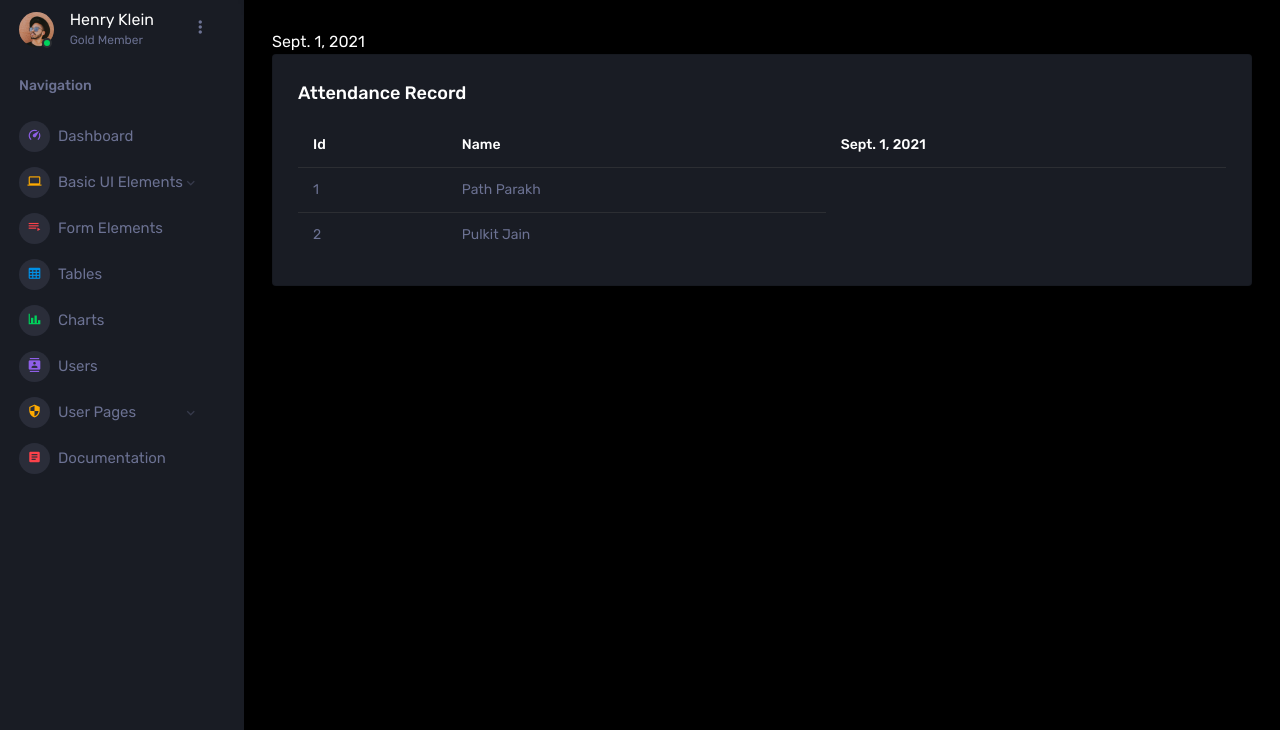
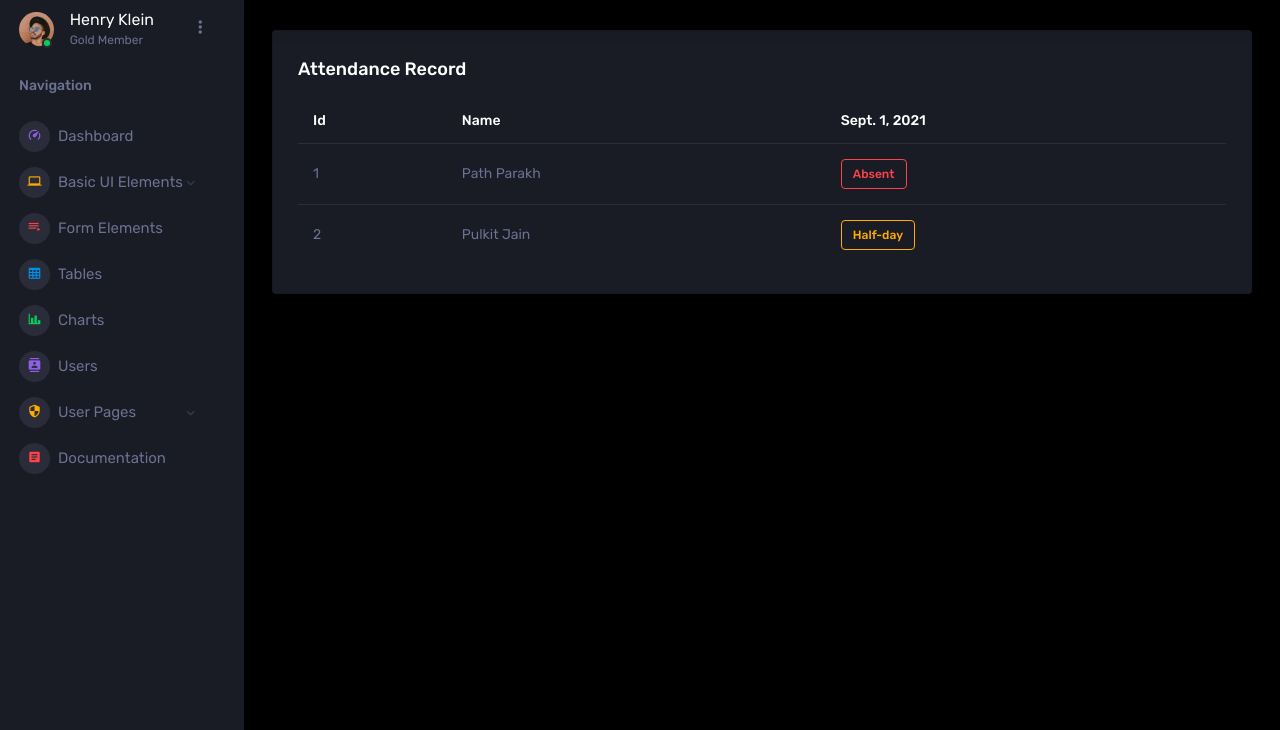
Before and after one commit to PathParakh/attendance, a Django app: page / in a window 1280 px wide. Shown: the part 70-800 px from the top of the page. Run offline with Django 3.2, Linux system fonts and the light colour scheme; data comes from the database, SQL or seed files in the repository; both versions use the stored data as it was after the commit; some libraries are stand-ins or nearby versions.

Commit message:
good day

```diff
--- a/salary/templates/salary/index.html
+++ b/salary/templates/salary/index.html
@@ -185,9 +185,6 @@
         </div>
         {% endif %}
 
-        {% for unique_date in unique_dates%}
-        {{unique_date}}
-        {% endfor %}
         <div class="row ">
             <div class="col-12 grid-margin">
                 <div class="card">
@@ -212,8 +209,24 @@
                                         {% for unique_date in unique_dates%}
                                         {% for attendances in attendance%}
                                         {% if attendances.date == unique_date %}
-                                                        {% if attendances.staff_id == staffs.id %}
-                                                            <td>{{ attendances.attendance }}</td>
+                                        {% if attendances.staff_id|add:0 == staffs.id|add:0 %}
+                                        {% if attendances.attendance == 'half-day'%}
+                                        <td>
+                                            <div class="badge badge-outline-warning">Half-day</div>
+                                        </td>
+                                        {% elif attendances.attendance == 'present'%}
+                                        <td>
+                                            <div class="badge badge-outline-success">Present</div>
+                                        </td>
+                                        {% elif attendances.attendance == 'absent'%}
+                                        <td>
+                                            <div class="badge badge-outline-danger">Absent</div>
+                                        </td>
+                                        {% elif attendances.attendance == 'not_entered'%}
+                                        <td>
+                                            <div class="badge badge-outline-primary">Not Entered</div>
+                                        </td>
+                                        {% endif %}
                                         {% endif %}
                                         {% endif %}
                                         {% endfor %}
@@ -227,6 +240,33 @@
                 </div>
             </div>
         </div>
+        {% comment %} <div class="row">
+            {% for staffs in staff %}
+                <div class="col-xl-3 col-sm-6 grid-margin stretch-card">
+                    <div class="card">
+                        <div class="card-body">
+                            <div class="row">
+                                <div class="col-12">
+                                    <div class="d-flex align-items-center align-self-start" style='float:right'>
+                                        <svg width="16" height="16" fill="currentColor" class="bi bi-pencil-square text-success" viewBox="0 0 16 16">
+                                            <path d="M15.502 1.94a.5.5 0 0 1 0 .706L14.459 3.69l-2-2L13.502.646a.5.5 0 0 1 .707 0l1.293 1.293zm-1.75 2.456-2-2L4.939 9.21a.5.5 0 0 0-.121.196l-.805 2.414a.25.25 0 0 0 .316.316l2.414-.805a.5.5 0 0 0 .196-.12l6.813-6.814z"/>
+                                            <path fill-rule="evenodd" d="M1 13.5A1.5 1.5 0 0 0 2.5 15h11a1.5 1.5 0 0 0 1.5-1.5v-6a.5.5 0 0 0-1 0v6a.5.5 0 0 1-.5.5h-11a.5.5 0 0 1-.5-.5v-11a.5.5 0 0 1 .5-.5H9a.5.5 0 0 0 0-1H2.5A1.5 1.5 0 0 0 1 2.5v11z"/>
+                                        </svg>
+                                    </div>
+                                    <div class="d-flex align-items-center align-self-start">
+                                        <h3 class="mb-0 " style="font-size: 1.3rem">{{staffs.name}}</h3>
+                                    </div>
+                                    <div class="d-flex align-items-center align-self-start">
+                                        <p class="text-success mb-0 font-weight-medium" style='float: right'>{{staffs.number}}</p>
+                                    </div>
+                                </div>
+                            </div>
+                            <h6 class=" font-weight-normal text-info">{{staffs.role}}</h6>
+                        </div>
+                    </div>
+                </div>
+            {% endfor %}
+        </div> {% endcomment %}
     </div>
 </div>
 <script>
--- a/salary/views.py
+++ b/salary/views.py
@@ -16,15 +16,9 @@ def index(request):
 
     attendances = attendance.objects.all()
     amounts = amount.objects.all()
-    # count_id = staff.objects.latest('id')
     date = datetime.date.today()
-
-    # z = []
-    # for attendances in attendance.objects.values('date') :
-    #     z.append(attendances)
-    #     print([item for item, count in collections.Counter(z).items() if count > 1])
-    # print([item for item, count in collections.Counter(z).items() if count > 1])
     unique_dates = list({a.date for a in attendances})
+    unique_dates.sort()
     if request.method == "POST" :
         for i in a :
             print(i)
@@ -55,6 +49,9 @@ def index(request):
 
 
 def user(request):
+    attendances = attendance.objects.all()
+    unique_dates = list({a.date for a in attendances})
+    unique_dates.sort()
     if request.method == "POST" :
         name = request.POST['name']
         role = request.POST['role']
@@ -65,5 +62,12 @@ def user(request):
 
         ins = staff(name=name, role=role, salary=salary, address=address, date=date, number=number)
         ins.save()
+        for unique_date in unique_dates :
+            staff_id = ins.id
+            attendances = 'not_entered'
+            date = unique_date
+            insa = attendance(staff_id=staff_id, attendance=attendances, date=date)
+            insa.save()
+
     staffs = staff.objects.all()
     return render(request, "salary/user.html", {'staff': staffs})
```
Also changed, not shown: db.sqlite3, salary/migrations/0004_alter_attendance_date.py (added), salary/static/salary/download.png (added). Lines whose indentation alone changed are shown as unchanged.
